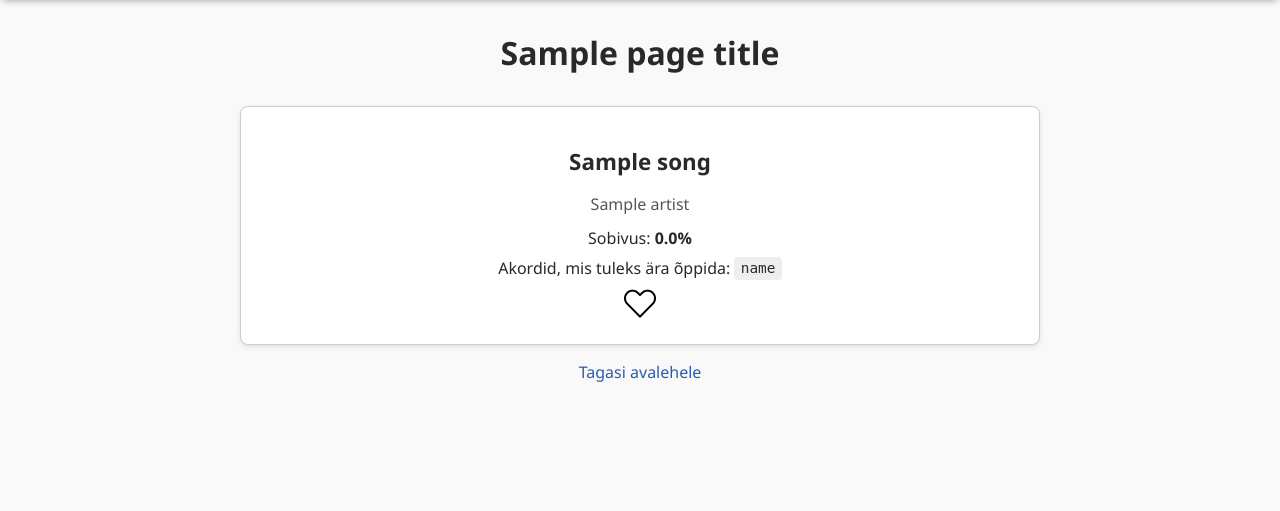
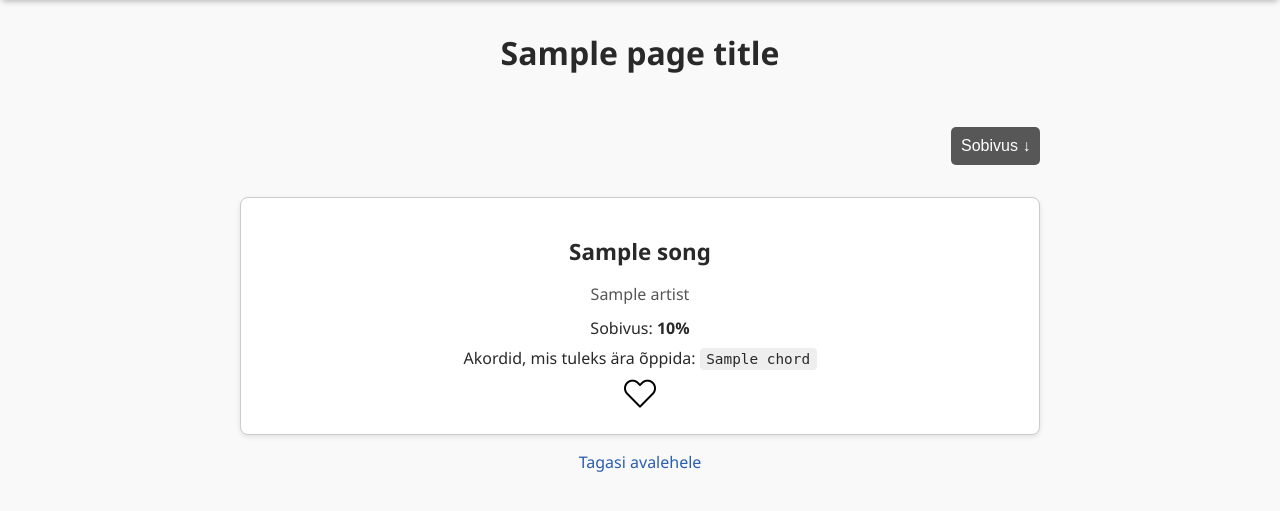
Before and after one commit to RasmusMeos/guitar-app, a Flask app: template templates/results.html in a window 1280 px wide. Shown: the part 81-592 px from the top of the page. Run offline with Flask 3, Linux system fonts and the light colour scheme; the template is opened without the code that fills it: most values are stand-ins (such as "Sample title", 1, 10 or a date in 2020).

Commit message:
sobivuse põhjal järjestamine

```diff
--- a/static/css/app.css
+++ b/static/css/app.css
@@ -354,11 +354,35 @@ form#search-form button:hover {
 
 /* TEISED STIILID */
 
+.ordering {
+  display: flex;
+  justify-content: right;
+}
+#toggle-ordering {
+  padding: 0.6rem 0.6rem;
+  font-size: 1rem;
+  margin-top: 2rem;
+  background-color: #575757;
+  color: white;
+  border: none;
+  border-radius: 5px;
+  cursor: pointer;
+}
+
+#toggle-ordering:hover {
+    background-color: #393939;
+
+}
+
 .song-cards {
   display: flex;
   flex-direction: column;
   gap: 1.5rem;
   margin-top: 2rem;
+}
+
+.song-cards.reversed {
+  flex-direction: column-reverse;
 }
 
 .song-card {
--- /dev/null
+++ b/static/js/toggle_order.js
@@ -0,0 +1,12 @@
+document.addEventListener('DOMContentLoaded', () => {
+  const toggleBtn = document.getElementById('toggle-ordering');
+  const songCards = document.querySelector('.song-cards');
+  const arrow = document.getElementById('arrow');
+
+  if (toggleBtn && songCards) {
+    toggleBtn.addEventListener('click', () => {
+      songCards.classList.toggle('reversed');
+      arrow.textContent = songCards.classList.contains('reversed') ? '↑' : '↓';
+    });
+  }
+});
--- a/templates/results.html
+++ b/templates/results.html
@@ -4,12 +4,12 @@
 {% block content %}
 <h1>{{ page_title }}</h1>
 
+<div class="ordering">
+  <button id="toggle-ordering">Sobivus <span id="arrow">↓</span></button>
+</div>
+
 <div class="song-cards">
   {% for song in songs %}
-    {% set all_chords = song.chord_positions.keys() | list %}
-    {% set known_matches = all_chords | select("in", known_chords) | list %}
-    {% set unknown_matches = all_chords | reject("in", known_chords) | list %}
-    {% set match_ratio = (known_matches | length) / (all_chords | length) if all_chords else 0 %}
 
     <div class="song-card">
       <a href="{{ url_for('main.song') }}?id={{ song.id }}&artist={{ artists[song.id] }}
@@ -20,10 +20,10 @@
         <h2>{{ song.title }}</h2>
       </a>
       <h3>{{ artists[song.id] }}</h3>
-      <p>Sobivus: <strong>{{ (match_ratio * 100) | round(1) }}%</strong></p>
-      {% if unknown_matches %}
+      <p>Sobivus: <strong>{{ (song.match_ratio * 100) | round(1) }}%</strong></p>
+      {% if song.unknown_matches %}
         <p>Akordid, mis tuleks ära õppida:
-          {% for chord in unknown_matches %}
+          {% for chord in song.unknown_matches %}
             <code>{{ chord }}</code>{% if not loop.last %}, {% endif %}
           {% endfor %}
         </p>
@@ -43,4 +43,5 @@
 
 <p class="redirect"><a href="{{ url_for('main.index') }}">Tagasi avalehele</a></p>
 <script src="{{ url_for('static', filename='js/toggle_favourite_cards.js') }}"></script>
+<script src="{{ url_for('static', filename='js/toggle_order.js') }}"></script>
 {% endblock %}
```
Also changed, not shown: app/routes/main.py (+23 -1 lines), 1 other file.
